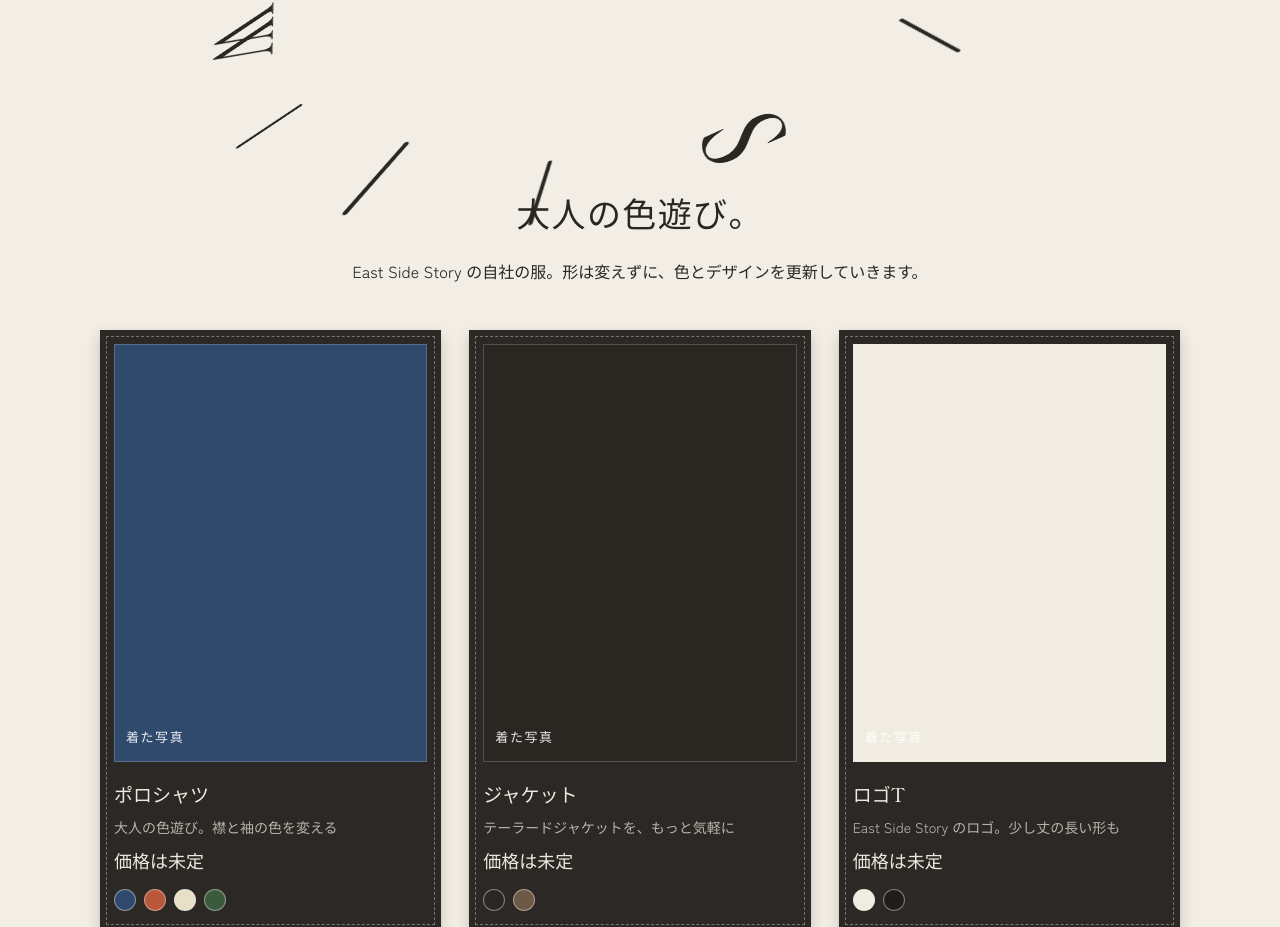
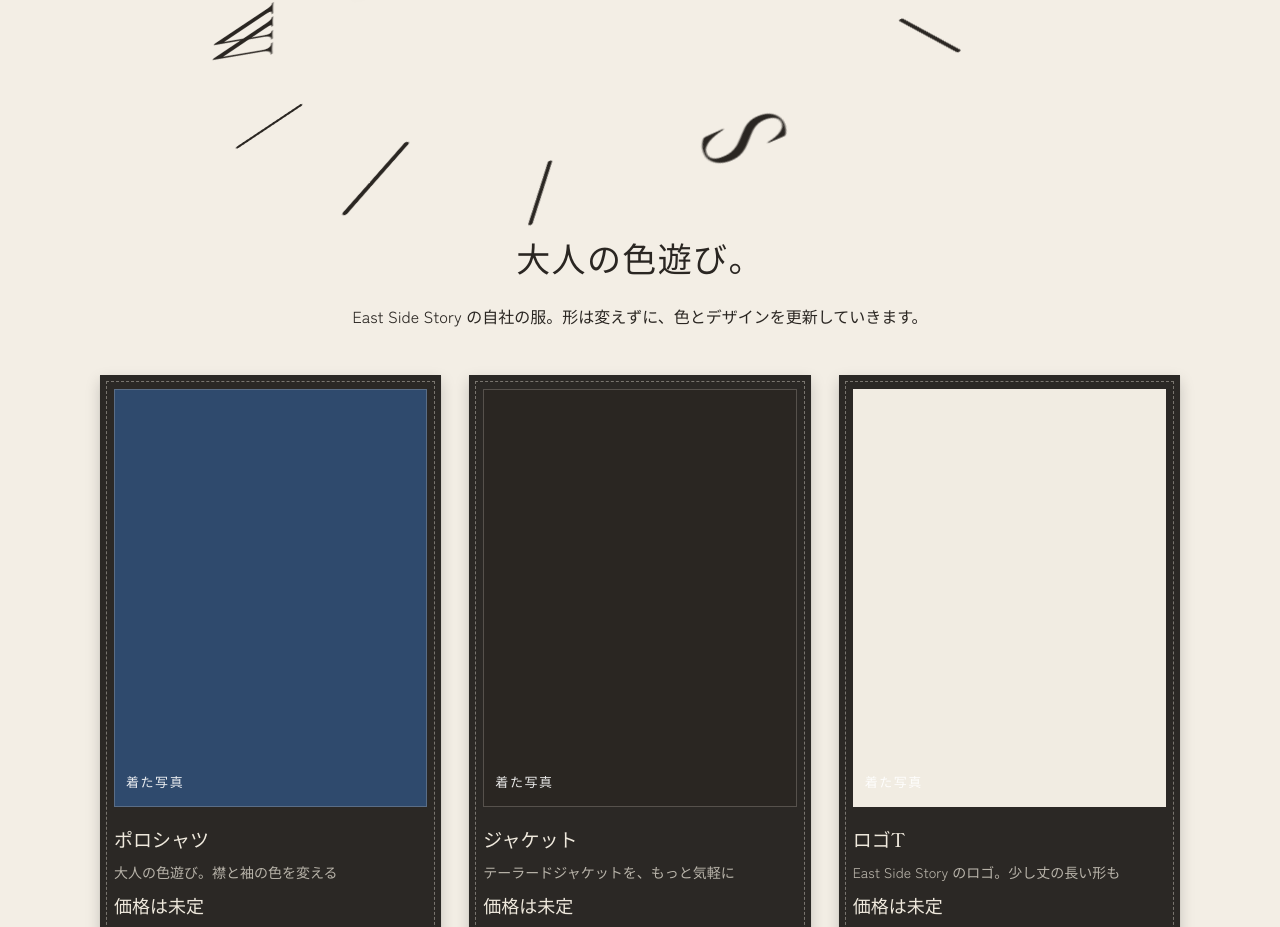
Before and after one commit to sasuke115115-byte/ess-hp-demo, a plain HTML site: page original.html in a window 1280 px wide. Shown: the part 611-1538 px from the top of the page. Drawn offline with nearby package versions, Linux system fonts and the light colour scheme.

Commit message:
自社商品のページ：PCで見出しが盤に重ならないように少し下げた
Co-Authored-By: Claude Opus 5.5 <noreply@anthropic.com>

```diff
--- a/site.css
+++ b/site.css
@@ -173,7 +173,7 @@ a.card{transition:transform .2s}
 body.theme-original{background:#F3EEE5}
 .theme-original .compass-hero{padding-top:calc(var(--bar-h) + 24px)}
 .original-section{position:relative;z-index:1;padding:40px var(--gutter) 120px;
-  margin-top:calc(-100svh + var(--bar-h) + 130px + var(--dial-size) * .5)}  /* 方位磁石のすぐ下から始める（2026-11-16 盤を上寄せにしたので計算を直した）。方位磁石は後ろに貼り付いたまま */
+  margin-top:calc(-100svh + var(--bar-h) + 175px + var(--dial-size) * .5)}  /* 方位磁石のすぐ下から始める（2026-11-16 盤を上寄せにしたので計算を直した）。方位磁石は後ろに貼り付いたまま */
 @media (max-width:640px){ .original-section{margin-top:0;padding-top:12px} }  /* スマホは方位磁石の高さが中身どおりなので、すぐ下に続ける */
 .theme-original .site-footer{position:relative;z-index:1}
 .original-head{text-align:center;margin-bottom:44px}
```
